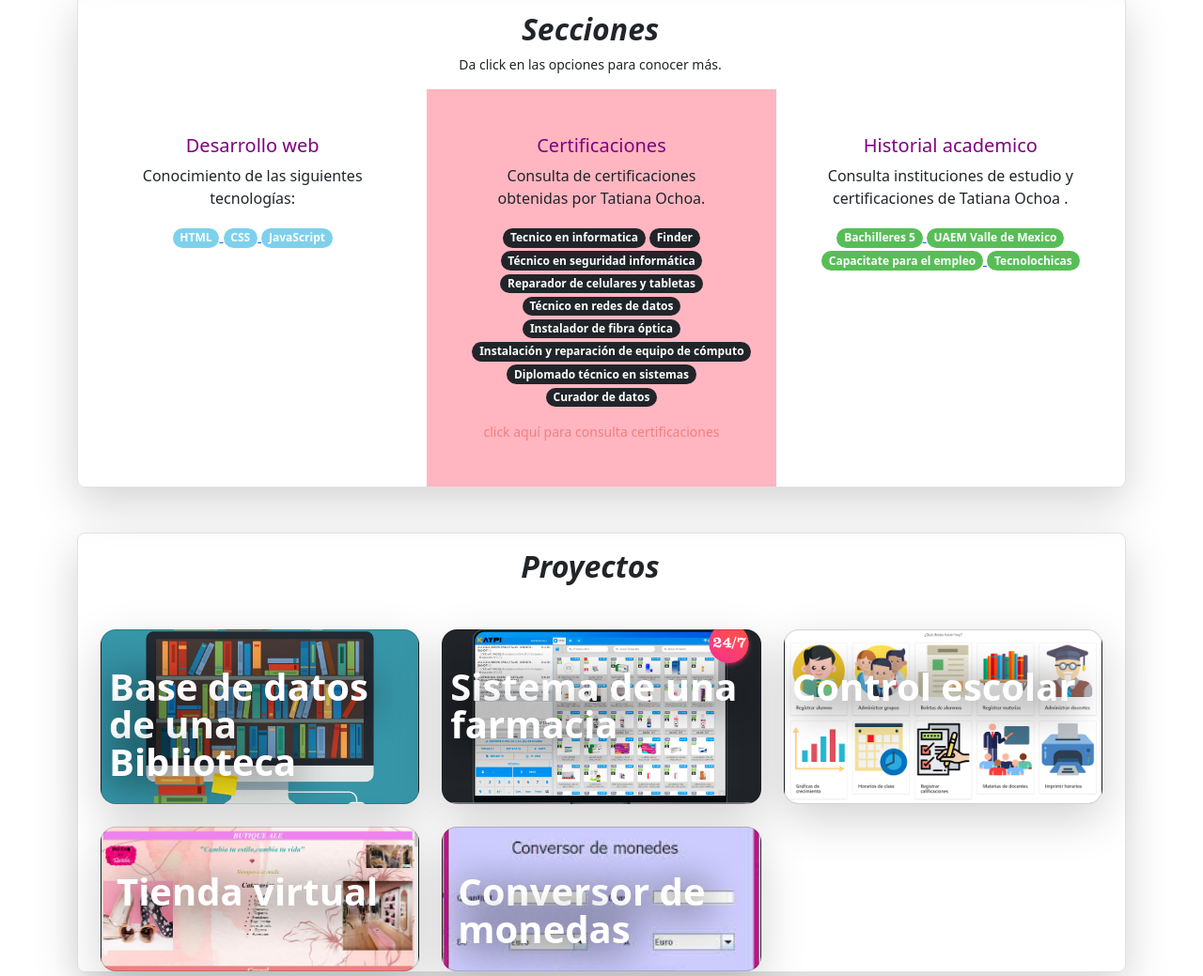
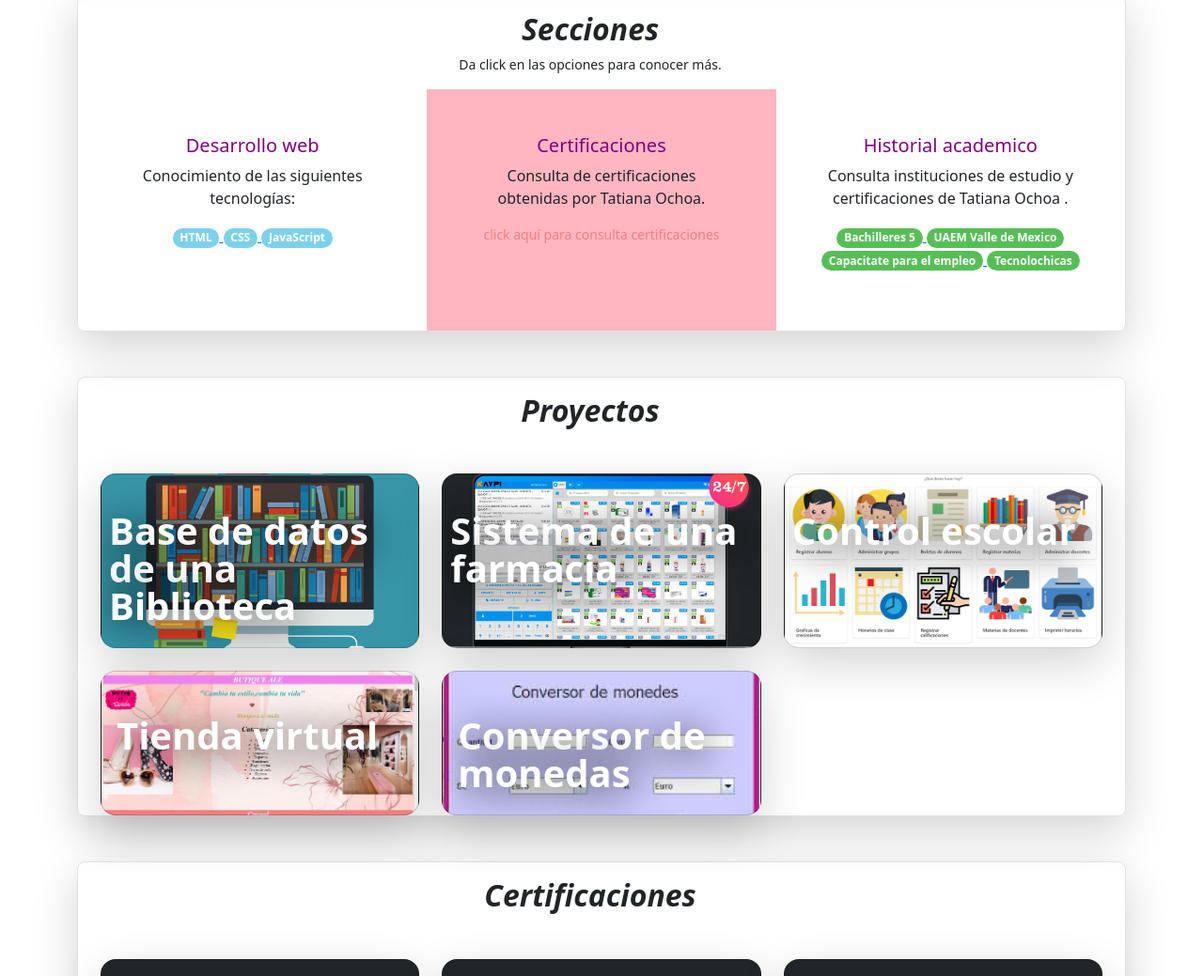
Before and after one commit to TatianaOchoa30/Portafolio, a plain HTML site: page index.html in a window 1280 px wide. Shown: the part 753-1792 px from the top of the page at 94% size. Drawn offline with nearby package versions, Linux system fonts and the light colour scheme.

Commit message:
Update index.html
Actualización 29/10/2025

```diff
--- a/index.html
+++ b/index.html
@@ -78,17 +78,6 @@
       <div class="bg-primary col-4 p-5 text-center">
         <h5 id="letras">Certificaciones</h5>
         <P>Consulta de certificaciones obtenidas por Tatiana Ochoa.</P>
-        <p>
-          <span class="badge rounded-pill text-bg-dark">Tecnico en informatica</span>
-          <span class="badge rounded-pill text-bg-dark">Finder</span>
-          <span class="badge rounded-pill text-bg-dark">Técnico en seguridad informática</span>
-          <span class="badge rounded-pill text-bg-dark">Reparador de celulares y tabletas</span>
-          <span class="badge rounded-pill text-bg-dark">Técnico en redes de datos</span>
-          <span class="badge rounded-pill text-bg-dark">Instalador de fibra óptica</span>
-          <span class="badge rounded-pill text-bg-dark">Instalación y reparación de equipo de cómputo</span>
-          <span class="badge rounded-pill text-bg-dark">Diplomado técnico en sistemas</span>
-          <span class="badge rounded-pill text-bg-dark">Curador de datos</span>
-        </p>
         <small><a href="#Certificaciones" class="nav-link"> click aquí para consulta certificaciones</a></small>
       </div>
       <div class="col-4 p-5 text-center">
@@ -363,4 +352,5 @@
         <script src="main.js"></script>
 </body>
 
+
 </html>
```
